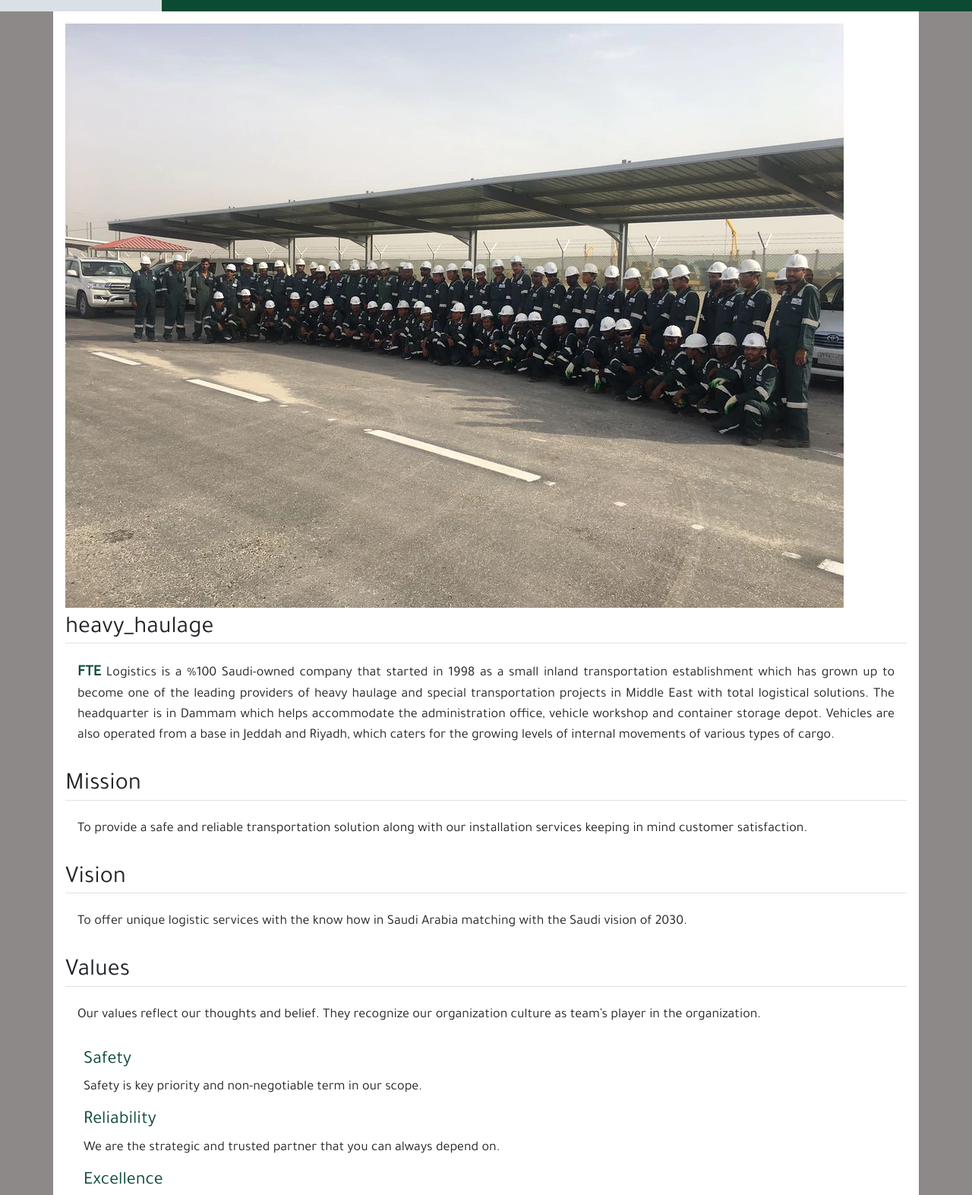
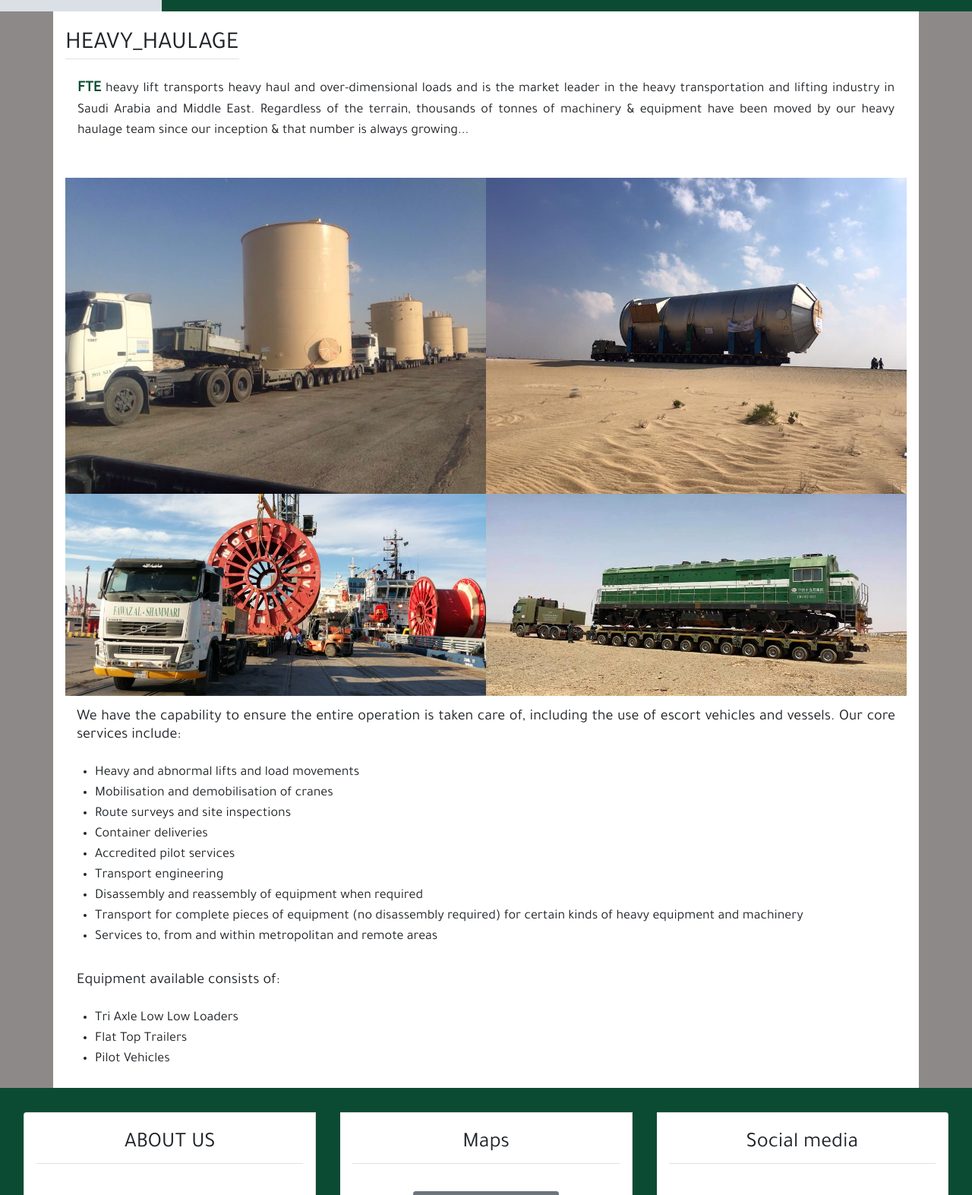
Before and after one commit to abdu1lhadi/fawezAil, a Django app: page /heavy_haulage/ in a window 1280 px wide. Shown: the part 153-1726 px from the top of the page at 76% size. Run offline with Django 3.2, Linux system fonts and the light colour scheme; some libraries are stand-ins or nearby versions.

Commit message:
update for img servcrs

```diff
--- a/blog/templates/blog/base.html
+++ b/blog/templates/blog/base.html
@@ -50,7 +50,7 @@
                             <a class="nav-link" href="{% url 'about' %}">LIST NEWS</a>
                     </li>
                     <li class="nav-item mr-2">
-                        <a class="nav-link" href="{% url 'about' %}">CLIENTS</a>
+                        <a class="nav-link" href="{% url 'clients' %}">CLIENTS</a>
                     </li>
                     <li class="nav-item">
                             <a class="nav-link" href="{% url 'about' %}">JOB</a>
--- a/blog/templates/blog/heavy_haulage.html
+++ b/blog/templates/blog/heavy_haulage.html
@@ -1,42 +1,62 @@
 {% extends 'blog/base.html' %}
 {% load static %}
 {% block content %}
-<div class="container bg-about p-3">
-    <img src="{% static 'blog/images/aboutus.webp' %}" class="img-responsive img-fluid " alt="about us">
-    <h2 class="border-bottom mt-2">heavy_haulage</h2>
-    <P class="text-justify pabout p-3">
-        <span id="fteabout"><b>FTE</b></span> Logistics is a %100 Saudi-owned company that started in 1998 as a small
-        inland transportation establishment which has grown up to become one of the
-        leading providers of heavy haulage and special transportation projects in Middle
-        East with total logistical solutions. The headquarter is in Dammam which helps
-        accommodate the administration office, vehicle workshop and container storage depot.
-        Vehicles are also operated from a base in Jeddah and Riyadh, which caters for the
-        growing levels of internal movements of various types of cargo.
-    </P>
-    <h2 class="border-bottom">Mission</h2>
-    <P class="text-justify pabout p-3">
-        To provide a safe and reliable transportation solution along with our installation services keeping in
-        mind customer satisfaction.
-    </P>
-    <h2 class="border-bottom">Vision</h2>
-    <P class="text-justify pabout p-3">
-        To offer unique logistic services with the know how in Saudi Arabia matching with the Saudi vision of 2030.
-    </P>
-    <h2 class="border-bottom">Values</h2>
-    <P class="text-justify pabout p-3">
-        Our values reflect our thoughts and belief. They recognize our organization culture
-        as team’s player in the organization.
-    </P>
-    <div class="ml-4">
-        <h4 class="hedercolor"><i class="fas fa-shield-alt iconcolor"></i> Safety</h4>
-        <p class="pabout">Safety is key priority and non-negotiable term in our scope.</p>
-        <h4 class="hedercolor"><i class="fas fa-check-circle iconcolor"></i> Reliability</h4>
-        <p class="pabout">We are the strategic and trusted partner that you can always depend on.</p>
-        <h4 class="hedercolor"><i class="fas fa-award iconcolor"></i> Excellence</h4>
-        <P class="pabout">We are providing a service with high quality standards matching customer expectations.</P>
-        <h4 class="hedercolor"><i class="fas fa-handshake iconcolor"></i> Integrity</h4>
-        <P class="pabout">We are always serving our clients honestly with high commitment to business ethics and human moral.</P>
+<div class="container bg-about pb-2">
+    <div class="row p-3">
+        <h2 class="border-bottom mt-2">HEAVY_HAULAGE</h2>
+        <p class="text-justify pabout p-3">
+            <span id="fteabout"><b>FTE</b></span> heavy lift transports heavy haul and
+            over-dimensional loads and is the market leader in the heavy transportation
+            and lifting industry in Saudi Arabia and Middle East. Regardless of the terrain,
+            thousands of tonnes of machinery & equipment have been moved by our heavy haulage
+            team since our inception & that number is always growing...
+        </p>
     </div>
+    <div class="row pl-3 pr-3">
+        <div class="col p-0">
+            <img src="{% static 'blog/images/slid22.jpg' %}" class="img-responsive img-fluid " alt="about us">
+        </div>
+        <div class="col p-0">
+            <img src="{% static 'blog/images/slid21.jpg' %}" class="img-responsive img-fluid " alt="about us">
+        </div>
+    </div>
+    <div class="row pl-3 pr-3">
+        <div class="col p-0">
+            <img src="{% static 'blog/images/slid6.jpg' %}" class="img-responsive img-fluid " alt="about us">
+        </div>
+        <div class="col p-0">
+            <img src="{% static 'blog/images/slid20.jpg' %}" class="img-responsive img-fluid " alt="about us">
+        </div>
+    </div>
+
+
+
+    <h5 class="text-justify  p-3">
+        We have the capability to ensure the entire operation is taken care of,
+        including the use of escort vehicles and vessels.
+        Our core services include:
+    </h5>
+    <ul>
+        <li class="pabout">Heavy and abnormal lifts and load movements</li>
+        <li class="pabout">Mobilisation and demobilisation of cranes</li>
+        <li class="pabout">Route surveys and site inspections</li>
+        <li class="pabout">Container deliveries</li>
+        <li class="pabout">Accredited pilot services</li>
+        <li class="pabout">Transport engineering</li>
+        <li class="pabout">Disassembly and reassembly of equipment when required</li>
+        <li class="pabout">Transport for complete pieces of equipment (no disassembly required) for certain kinds of heavy equipment and machinery</li>
+        <li class="pabout">Services to, from and within metropolitan and remote areas</li>
+    </ul>
+
+    <h5 class="text-justify  p-3">
+            Equipment available consists of:
+    </h5>
+    <ul>
+        <li class="pabout">Tri Axle Low Low Loaders</li>
+        <li class="pabout">Flat Top Trailers</li>
+        <li class="pabout">Pilot Vehicles</li>
+    </ul>
+
 
 
 
```
Also changed, not shown: blog/templates/blog/equtpment.html (+15 -35 lines), blog/templates/blog/jack_skidd.html (+44 -35 lines), blog/templates/blog/transport.html (+0 -25 lines), blog/static/blog/images/11745407_834617333285973_4150517034463417896_n.jpg (deleted), blog/static/blog/images/slid20.jpg (added), blog/static/blog/images/slid21.jpg (renamed from blog/static/blog/images/936570_912200958860943_3870579496276749480_n.jpg), blog/static/blog/images/slid22.jpg (renamed from blog/static/blog/images/992657_542607669153609_162217128_n.jpg).
